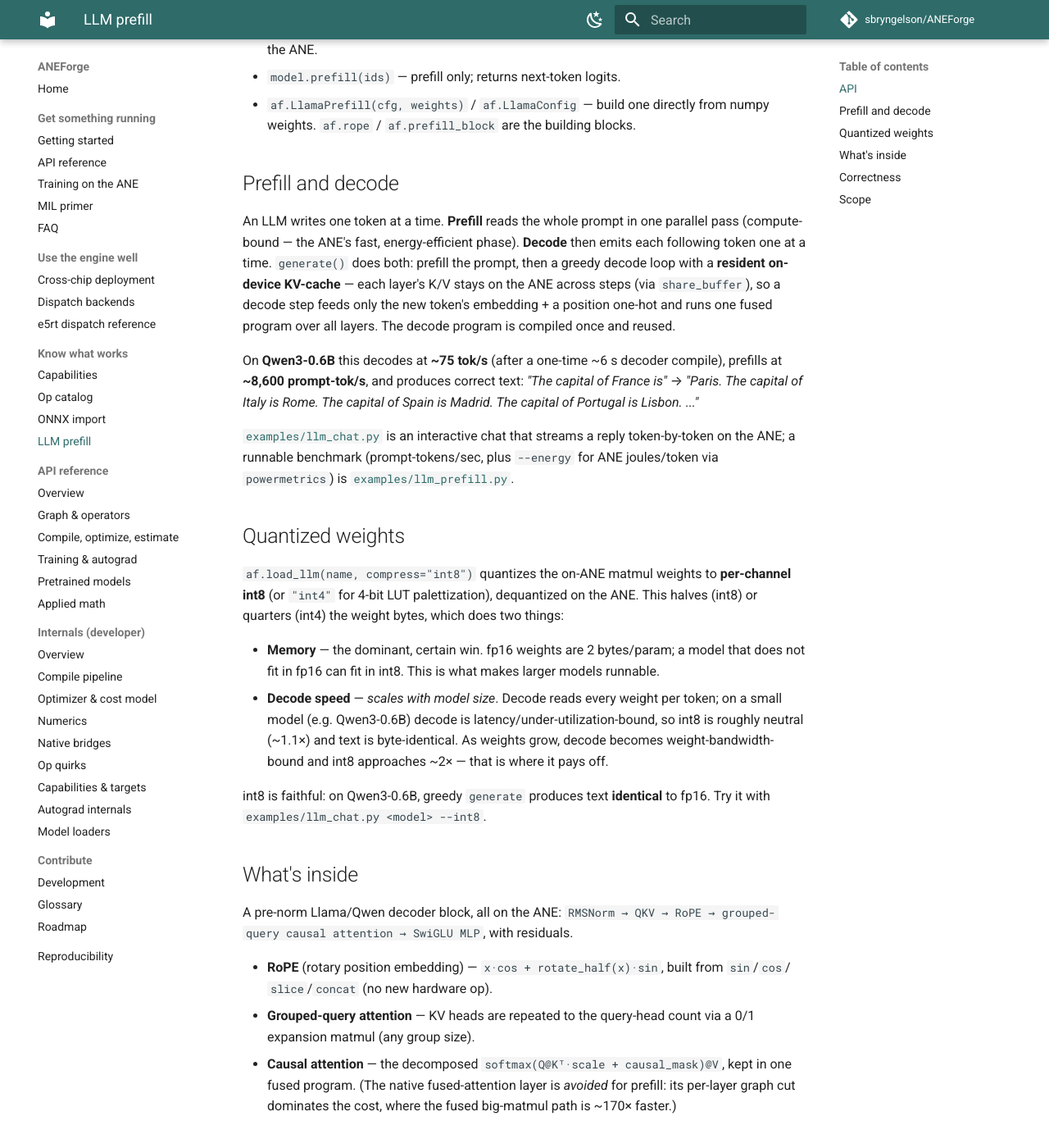
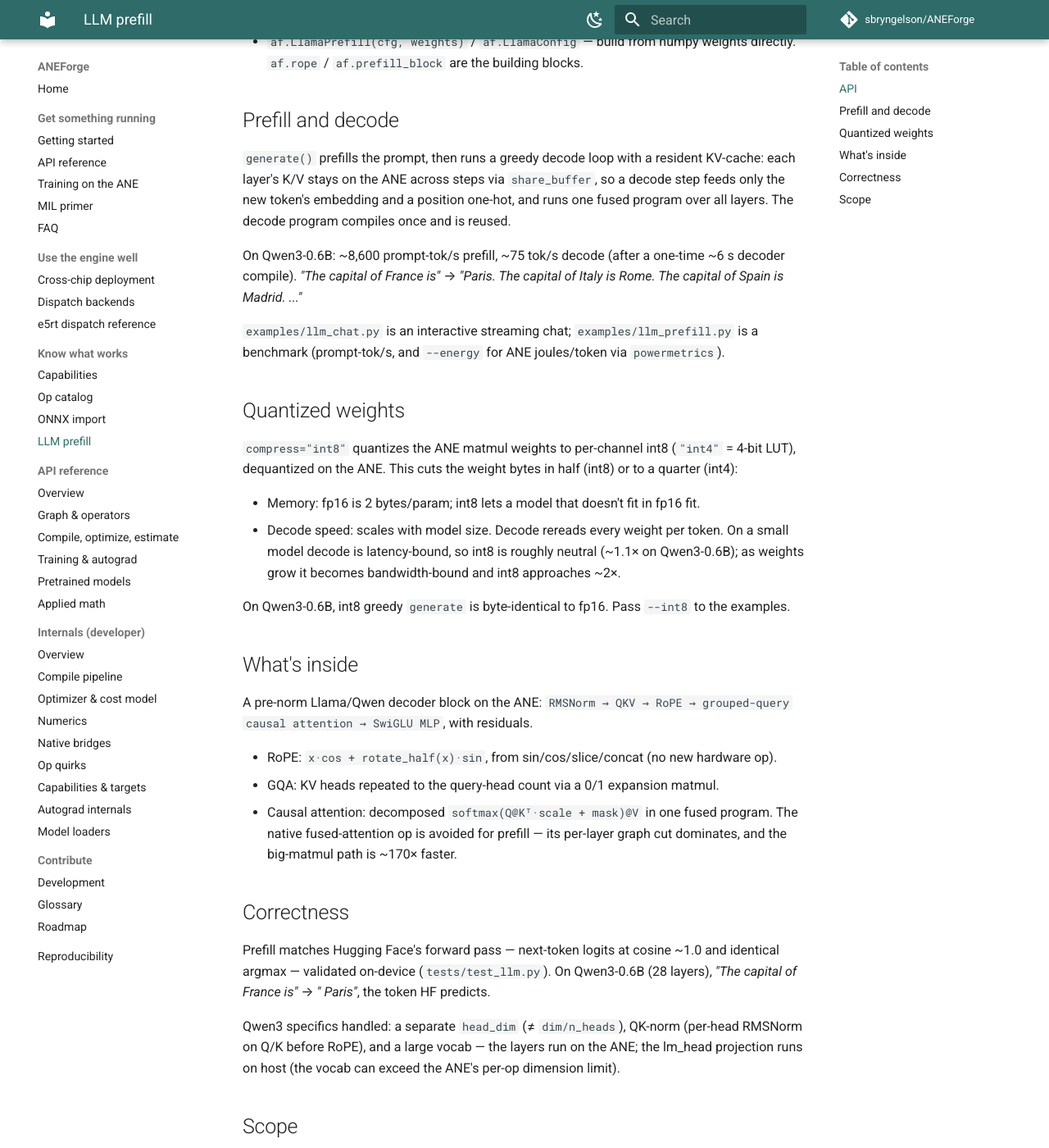
Before and after one commit to sbryngelson/ANEForge, an MkDocs documentation site: the page built from docs/llm.md, in a window 1280 px wide and 1400 px high, scrolled down 635 px. Shown: the whole window at 82% size. Built offline with MkDocs 1.6.1 and Material for MkDocs 9.7.7, drawn with Linux system fonts in a browser that asks for light colours; comment, search, counter and statistics services are not loaded; some of the changed text lies outside the part shown.

Commit message:
docs(llm): tighten docs and comments; refresh stale prefill-only framing
Cut editorializing/marketing prose and over-emphasis from docs/llm.md and the
llm.py/example docstrings; update the now-stale 'prefill only' framing to cover
decode + quantization.

````diff
--- a/docs/llm.md
+++ b/docs/llm.md
@@ -1,91 +1,76 @@
-# LLM prefill on the ANE
+# LLMs on the ANE
 
-Prefill — processing the prompt — is the **compute-bound** phase of LLM inference: a stack of
-large matmuls over all prompt tokens at once. That is exactly what the Apple Neural Engine is
-good at, and where it is most **energy-efficient**. ANEForge runs the whole prefill as **one
-fused ANE program** for a Llama/Qwen-class decoder, loaded from real Hugging Face weights.
+ANEForge runs a Llama/Qwen-class decoder on the Apple Neural Engine — prefill and KV-cache
+decode, from Hugging Face weights, as fused ANE programs.
 
-(Decode — one token at a time — is memory-bound and dispatch-floor-limited; that is the ANE's
-weak phase. The energy win is in prefill.)
+Prefill (processing the prompt) is compute-bound: a stack of matmuls over all prompt tokens at
+once, which is the ANE's efficient regime. Decode (one token at a time) is memory-bound; it
+works, but the energy advantage is in prefill.
 
 ## API
 
 ```python
 import aneforge as af
 
-model = af.load_llm("Qwen/Qwen3-0.6B")             # any Llama/Qwen-class HF model
-text_ids = model.generate(prompt_ids, max_new_tokens=24)   # generate text on the ANE
-logits = model.prefill(prompt_ids)                 # or just prefill -> next-token logits [1, vocab]
+model = af.load_llm("Qwen/Qwen3-0.6B")            # any Llama/Qwen-class HF model
+text_ids = model.generate(prompt_ids, max_new_tokens=24)
+logits = model.prefill(prompt_ids)                # next-token logits [1, vocab]
 ```
 
-- `af.load_llm(name, compress=None)` — load a Hugging Face Llama/Qwen model and prepare it for ANE inference.
-  `compress="int8"` (or `"int4"`) quantizes the ANE weights — see **Quantized weights** below.
-- `model.generate(ids, max_new_tokens, eos_id)` — greedy autoregressive generation, on the ANE.
+- `af.load_llm(name, compress=None)` — load an HF Llama/Qwen model for ANE inference.
+  `compress="int8"`/`"int4"` quantizes the weights (see below).
+- `model.generate(ids, max_new_tokens, eos_id)` — greedy generation on the ANE.
 - `model.prefill(ids)` — prefill only; returns next-token logits.
-- `af.LlamaPrefill(cfg, weights)` / `af.LlamaConfig` — build one directly from numpy weights.
+- `af.LlamaPrefill(cfg, weights)` / `af.LlamaConfig` — build from numpy weights directly.
   `af.rope` / `af.prefill_block` are the building blocks.
 
 ## Prefill and decode
 
-An LLM writes one token at a time. **Prefill** reads the whole prompt in one parallel pass
-(compute-bound — the ANE's fast, energy-efficient phase). **Decode** then emits each following
-token one at a time. `generate()` does both: prefill the prompt, then a greedy decode loop with
-a **resident on-device KV-cache** — each layer's K/V stays on the ANE across steps (via
-`share_buffer`), so a decode step feeds only the new token's embedding + a position one-hot and
-runs one fused program over all layers. The decode program is compiled once and reused.
+`generate()` prefills the prompt, then runs a greedy decode loop with a resident KV-cache: each
+layer's K/V stays on the ANE across steps via `share_buffer`, so a decode step feeds only the new
+token's embedding and a position one-hot, and runs one fused program over all layers. The decode
+program compiles once and is reused.
 
-On **Qwen3-0.6B** this decodes at **~75 tok/s** (after a one-time ~6 s decoder compile),
-prefills at **~8,600 prompt-tok/s**, and produces correct text:
-*"The capital of France is"* → *"Paris. The capital of Italy is Rome. The capital of Spain is
-Madrid. The capital of Portugal is Lisbon. ..."*
+On Qwen3-0.6B: ~8,600 prompt-tok/s prefill, ~75 tok/s decode (after a one-time ~6 s decoder
+compile). *"The capital of France is"* → *"Paris. The capital of Italy is Rome. The capital of
+Spain is Madrid. ..."*
 
-[`examples/llm_chat.py`](https://github.com/sbryngelson/ANEForge/blob/main/examples/llm_chat.py)
-is an interactive chat that streams a reply token-by-token on the ANE; a runnable benchmark
-(prompt-tokens/sec, plus `--energy` for ANE joules/token via `powermetrics`) is
-[`examples/llm_prefill.py`](https://github.com/sbryngelson/ANEForge/blob/main/examples/llm_prefill.py).
+`examples/llm_chat.py` is an interactive streaming chat; `examples/llm_prefill.py` is a benchmark
+(prompt-tok/s, and `--energy` for ANE joules/token via `powermetrics`).
 
 ## Quantized weights
 
-`af.load_llm(name, compress="int8")` quantizes the on-ANE matmul weights to **per-channel int8**
-(or `"int4"` for 4-bit LUT palettization), dequantized on the ANE. This halves (int8) or quarters
-(int4) the weight bytes, which does two things:
+`compress="int8"` quantizes the ANE matmul weights to per-channel int8 (`"int4"` = 4-bit LUT),
+dequantized on the ANE. This cuts the weight bytes in half (int8) or to a quarter (int4):
 
-- **Memory** — the dominant, certain win. fp16 weights are 2 bytes/param; a model that does not
-  fit in fp16 can fit in int8. This is what makes larger models runnable.
-- **Decode speed** — *scales with model size*. Decode reads every weight per token; on a small
-  model (e.g. Qwen3-0.6B) decode is latency/under-utilization-bound, so int8 is roughly neutral
-  (~1.1×) and text is byte-identical. As weights grow, decode becomes weight-bandwidth-bound and
-  int8 approaches ~2× — that is where it pays off.
+- Memory: fp16 is 2 bytes/param; int8 lets a model that doesn't fit in fp16 fit.
+- Decode speed: scales with model size. Decode rereads every weight per token. On a small model
+  decode is latency-bound, so int8 is roughly neutral (~1.1× on Qwen3-0.6B); as weights grow it
+  becomes bandwidth-bound and int8 approaches ~2×.
 
-int8 is faithful: on Qwen3-0.6B, greedy `generate` produces text **identical** to fp16. Try it
-with `examples/llm_chat.py <model> --int8`.
+On Qwen3-0.6B, int8 greedy `generate` is byte-identical to fp16. Pass `--int8` to the examples.
 
 ## What's inside
 
-A pre-norm Llama/Qwen decoder block, all on the ANE:
+A pre-norm Llama/Qwen decoder block on the ANE:
 `RMSNorm → QKV → RoPE → grouped-query causal attention → SwiGLU MLP`, with residuals.
 
-- **RoPE** (rotary position embedding) — `x·cos + rotate_half(x)·sin`, built from `sin`/`cos`/
-  `slice`/`concat` (no new hardware op).
-- **Grouped-query attention** — KV heads are repeated to the query-head count via a 0/1
-  expansion matmul (any group size).
-- **Causal attention** — the decomposed `softmax(Q@Kᵀ·scale + causal_mask)@V`, kept in one
-  fused program. (The native fused-attention layer is *avoided* for prefill: its per-layer
-  graph cut dominates the cost, where the fused big-matmul path is ~170× faster.)
+- RoPE: `x·cos + rotate_half(x)·sin`, from sin/cos/slice/concat (no new hardware op).
+- GQA: KV heads repeated to the query-head count via a 0/1 expansion matmul.
+- Causal attention: decomposed `softmax(Q@Kᵀ·scale + mask)@V` in one fused program. The native
+  fused-attention op is avoided for prefill — its per-layer graph cut dominates, and the
+  big-matmul path is ~170× faster.
 
 ## Correctness
 
-The prefill output matches Hugging Face's own forward pass — next-token logits at **cosine
-~1.0** and an identical argmax — validated on-device (`tests/test_llm.py`). On a real
-**Qwen3-0.6B** (28 layers), *"The capital of France is"* → **" Paris"**, the same token
-HuggingFace predicts, at **~8,600 prompt-tokens/sec** prefill.
+Prefill matches Hugging Face's forward pass — next-token logits at cosine ~1.0 and identical
+argmax — validated on-device (`tests/test_llm.py`). On Qwen3-0.6B (28 layers), *"The capital of
+France is"* → *" Paris"*, the token HF predicts.
 
-Qwen3 specifics are handled: a separate `head_dim` (≠ `dim/n_heads`), **QK-norm** (per-head
-RMSNorm on Q/K before RoPE), and a large vocab — the transformer layers run on the ANE and
-the lm_head vocab projection (a single matvec, and the vocab can exceed the ANE's per-op
-dimension limit) is done on host.
+Qwen3 specifics handled: a separate `head_dim` (≠ `dim/n_heads`), QK-norm (per-head RMSNorm on Q/K
+before RoPE), and a large vocab — the layers run on the ANE; the lm_head projection runs on host
+(the vocab can exceed the ANE's per-op dimension limit).
 
 ## Scope
 
-Llama/Qwen-class decoders (RMSNorm + RoPE + GQA + SwiGLU). Prefill (prompt processing) is the
-target; KV-cache decode is a separate path. Static prompt length per compiled graph.
+Llama/Qwen-class decoders (RMSNorm + RoPE + GQA + SwiGLU). Static prompt length per compiled graph.
````
Also changed, not shown: 4 other files.
